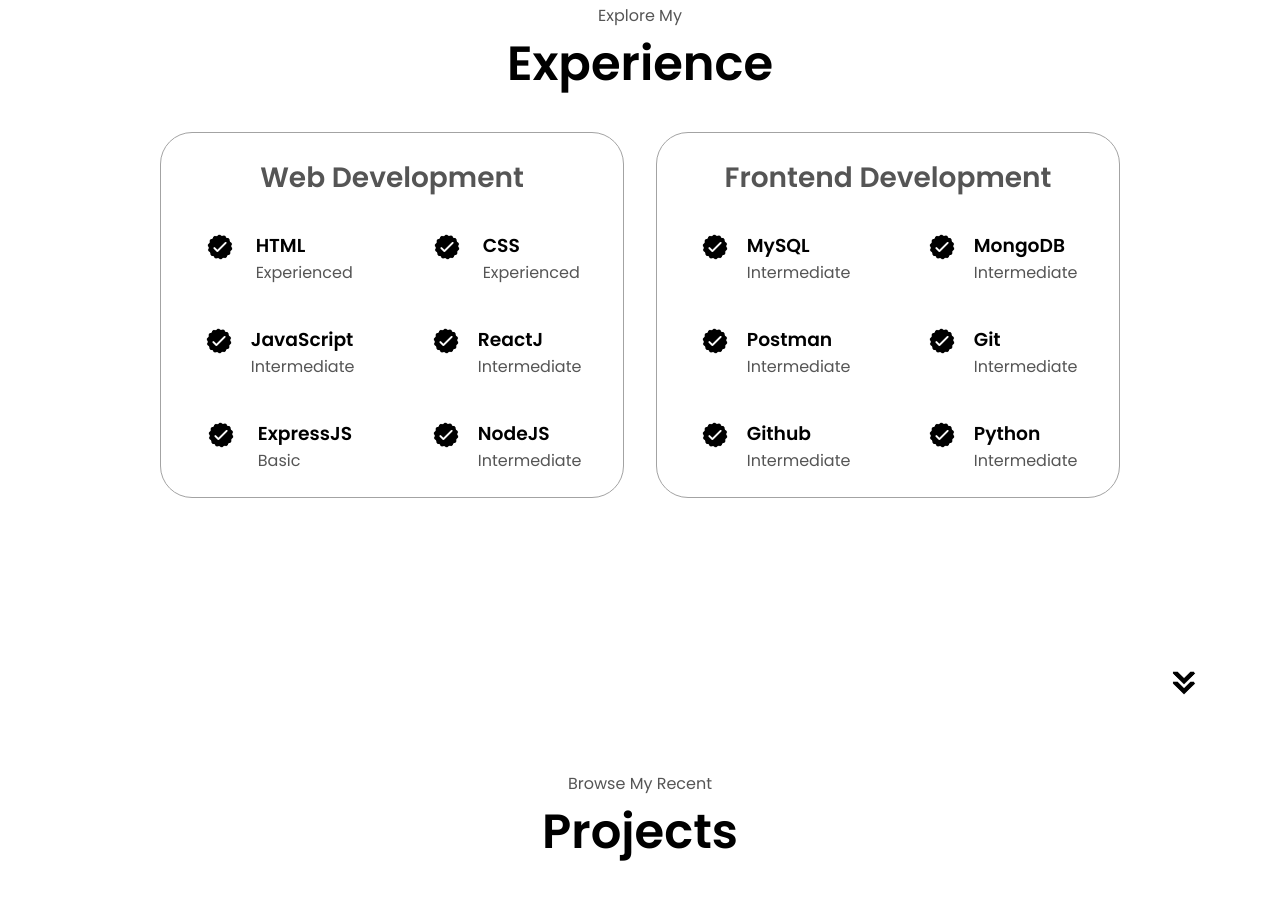
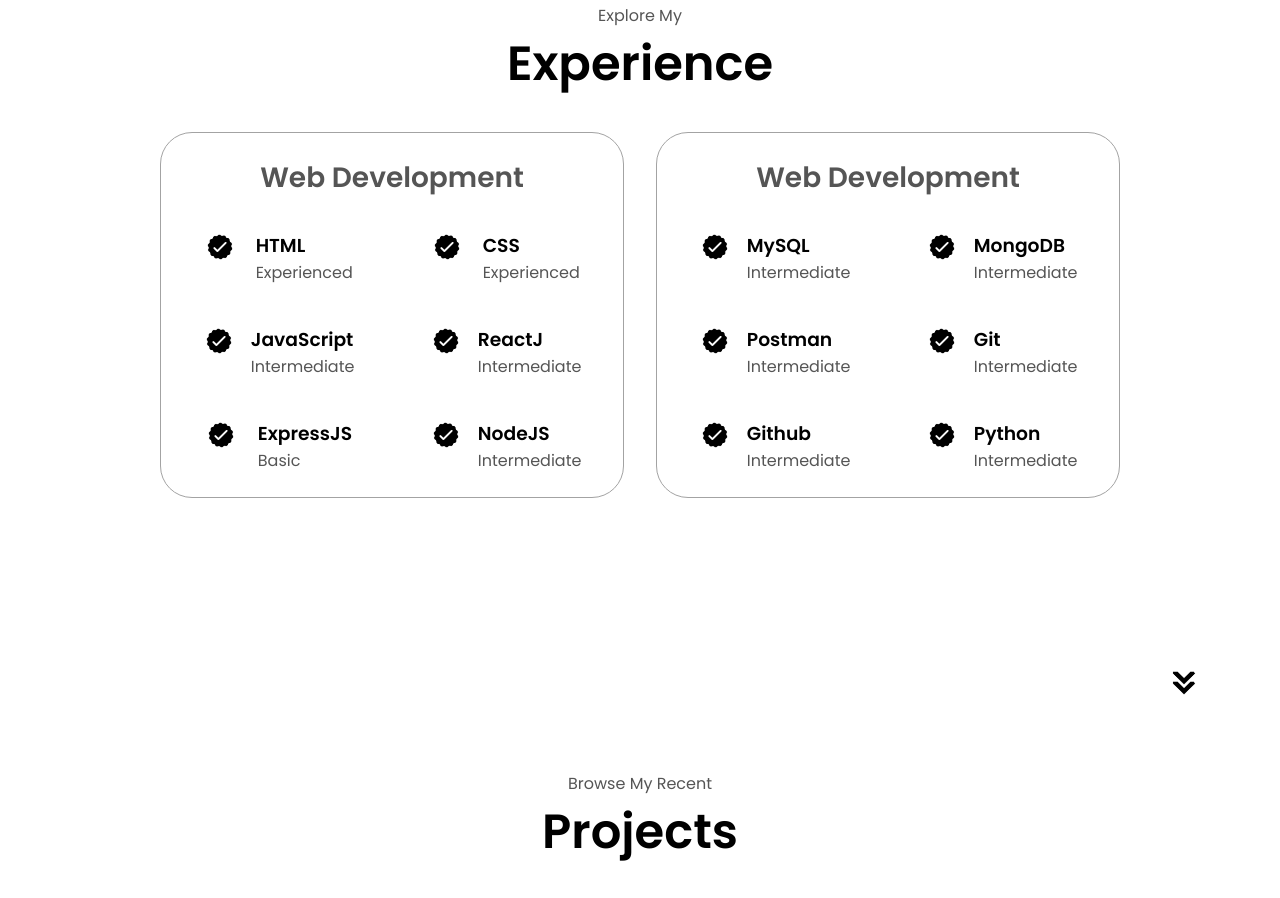
Before and after one commit to dev2229/MY-PORTFOLIO-WEBSITE, a plain HTML site: page index.html in a window 1280 px wide. Shown: the part 1693-2591 px from the top of the page. Drawn offline with Linux system fonts and the light colour scheme.

Commit message:
ADD INITIAL FILESS

```diff
--- a/index.html
+++ b/index.html
@@ -147,7 +147,7 @@
                     </div>
                 </div>
                 <div class="details-container">
-                    <h2 class="experience-sub-title">Frontend Development</h2>
+                    <h2 class="experience-sub-title">Web Development</h2>
                     <div class="article-container">
                         <article>
                             <img src="./assets/checkmark.png" alt="Experience icon" class="icon" />
```
